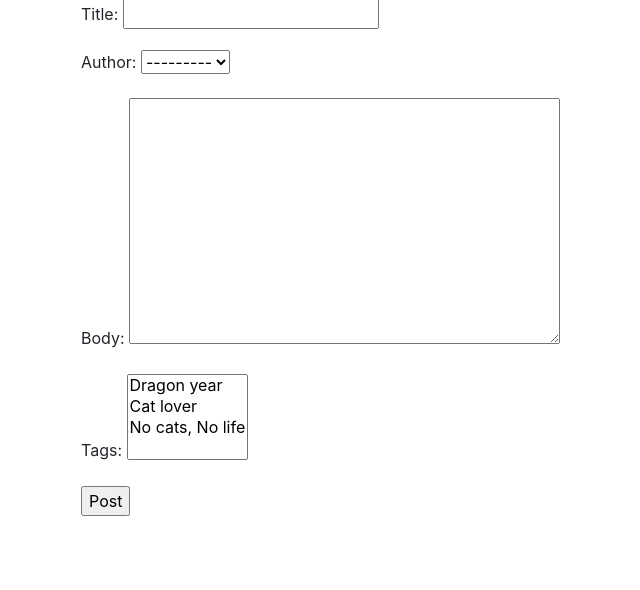
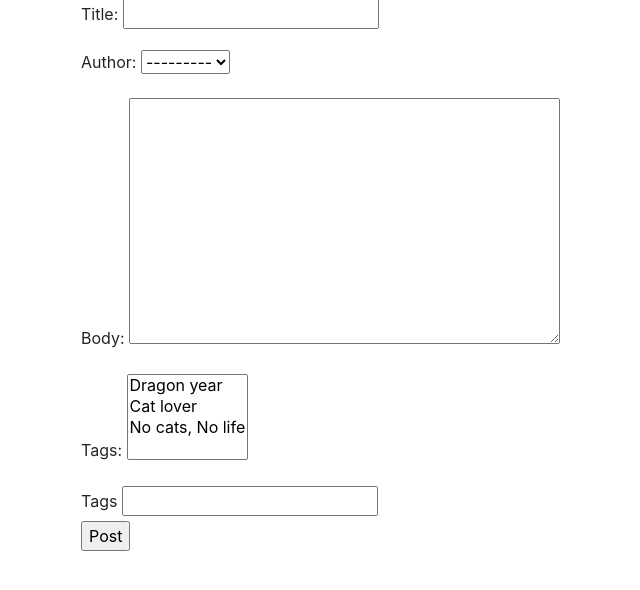
Before and after one commit to RukaHeid/Blog, a Django app: page /blogapp/newpost/ in a window 1280 px wide. Shown: the part 81-671 px from the top of the page, without its empty margins (4-644 px from the left). Run offline with Django 4.2, Linux system fonts and the light colour scheme; data comes from the database, SQL or seed files in the repository; some libraries are stand-ins or nearby versions.

Commit message:
adding a label to a datalist

```diff
--- a/blogapp/templates/blogapp/create_post.html
+++ b/blogapp/templates/blogapp/create_post.html
@@ -5,12 +5,14 @@
     {% csrf_token %}
     {{ form.as_p }}
 
+    <label for="tag">Tags</label>
+    <input list="tag_list" id="tag" name="tag">
     <datalist id="tag_list">
         {% for tag in tags %}
         <option value="{{ tag.id }}">{{ tag.name }}</option>
         {%endfor%}
     </datalist>
-
+    <br>
     <input type="submit" value="Post">
 
 </form>
```
